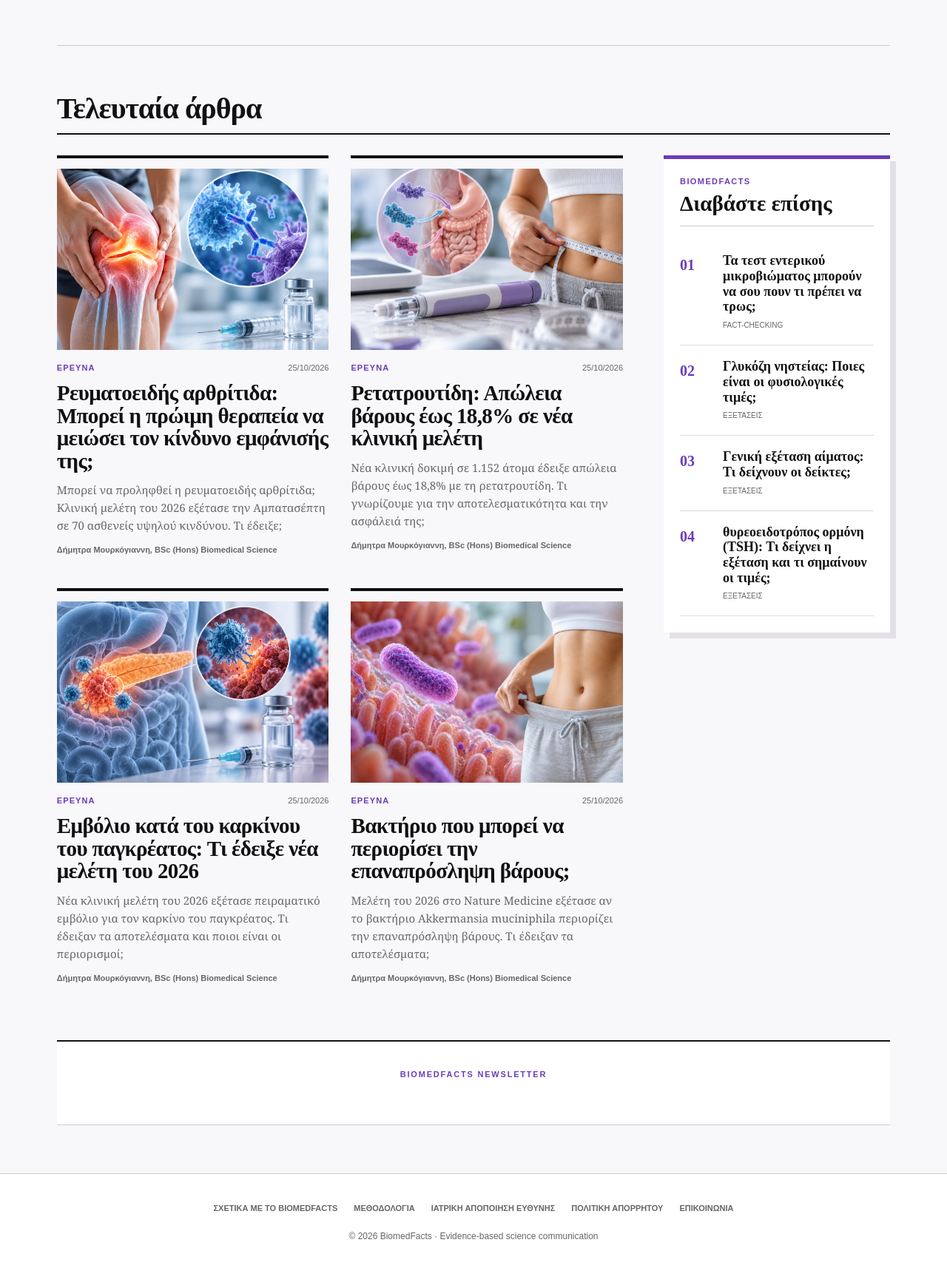
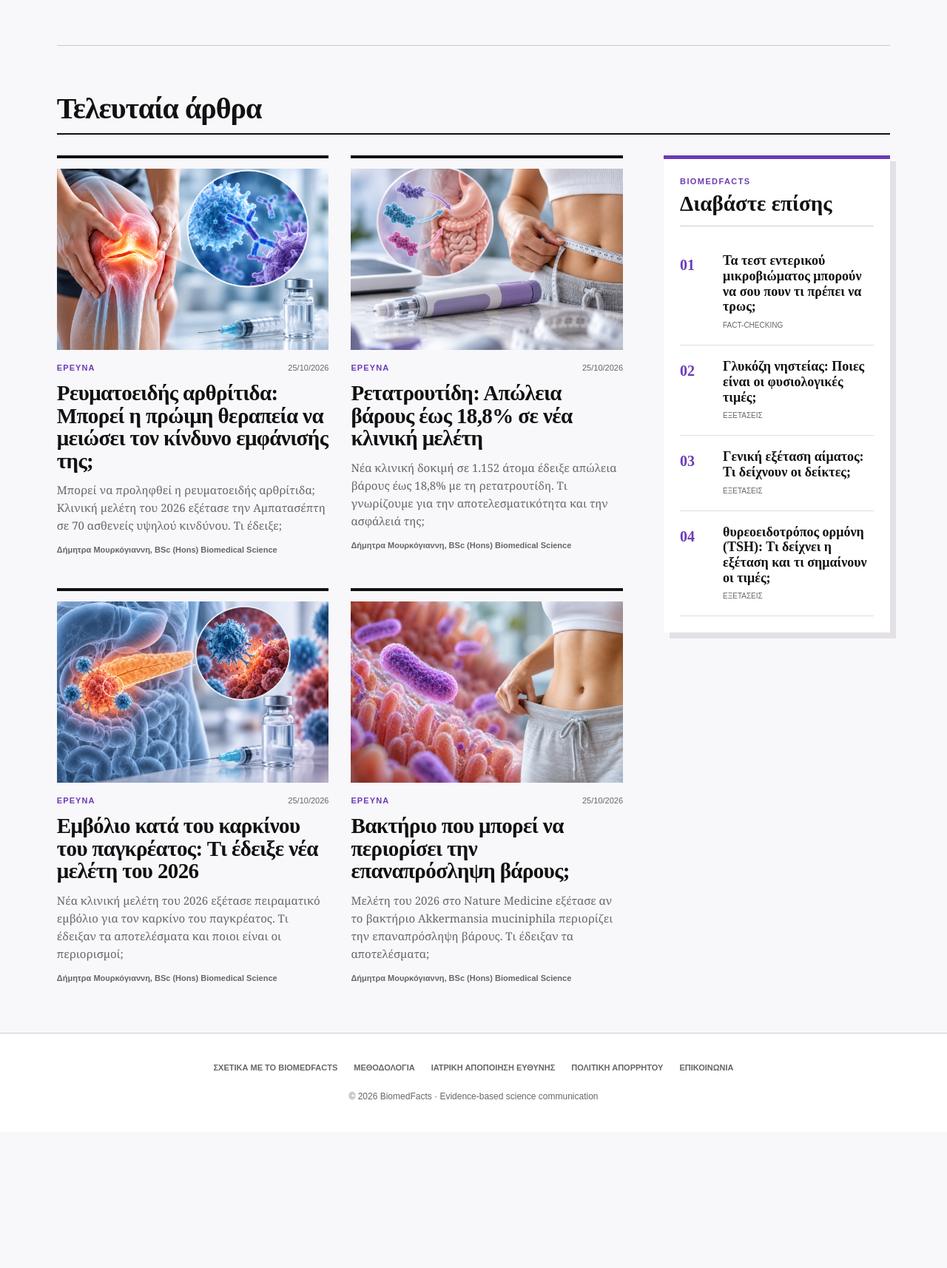
Before and after one commit to BiomedFacts/BiomedFacts, a Jekyll site: the page built from index.html, in a window 1280 px wide, cut to the strip 665-2385 px from the top of the page. Shown: the top 1714 px of the strip at 74% size. Built offline with Jekyll 4.4.1, drawn with Linux system fonts in a browser that asks for light colours; after the commit the page ends 2195 px from its top, so only the background shows below that.

Commit message:
Update index.html

```diff
--- a/index.html
+++ b/index.html
@@ -743,43 +752,6 @@
       text-transform: uppercase;
     }
 
-    /* NEWSLETTER */
-
-    .newsletter {
-      margin-top: 75px;
-
-      padding: 36px 20px;
-
-      background: var(--surface);
-
-      border-top: 2px solid var(--text);
-      border-bottom: 1px solid var(--border);
-
-      overflow: hidden;
-    }
-
-    .newsletter-heading {
-      margin-bottom: 22px;
-
-      color: var(--accent);
-
-      text-align: center;
-
-      font-size: 11px;
-      font-weight: bold;
-
-      letter-spacing: 1.8px;
-    }
-
-    .beehiiv-form-container {
-      width: 100%;
-      max-width: 760px;
-
-      margin: 0 auto;
-
-      text-align: center;
-    }
-
     /* FOOTER */
 
     footer {
@@ -934,10 +906,6 @@
         font-size: 26px;
       }
 
-      .newsletter {
-        padding: 30px 8px;
-      }
-
       .footer-links {
         gap: 11px 17px;
       }
@@ -968,6 +936,8 @@
       }
 
     }
+
+      [data-cookie-settings][hidden] { display: none !important; }
 
   </style>
 
@@ -1358,24 +1328,6 @@
 
   </section>
 
-  <section class="newsletter">
-
-    <p class="newsletter-heading">
-      BIOMEDFACTS NEWSLETTER
-    </p>
-
-    <div class="beehiiv-form-container">
-
-      <script
-        async
-        src="https://subscribe-forms.beehiiv.com/v3/loader.js"
-        data-beehiiv-form="5b6c64fa-4be2-4884-a199-d0ebe1f9ed51"
-      ></script>
-
-    </div>
-
-  </section>
-
 </main>
 
 <footer>
@@ -1413,8 +1367,6 @@
   </div>
 
 </footer>
-
-<script src="{{ '/assets/js/consent.js' | relative_url }}"></script>
 
 <script>
 
```
Also changed, not shown: other parts of index.html (+11 -0 lines).
